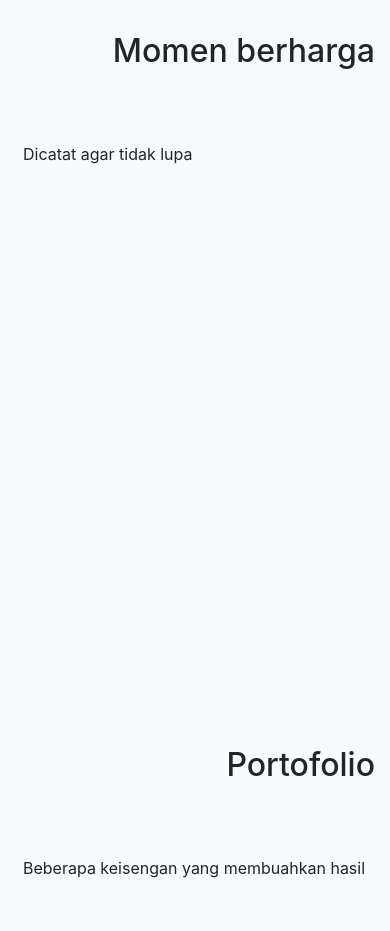
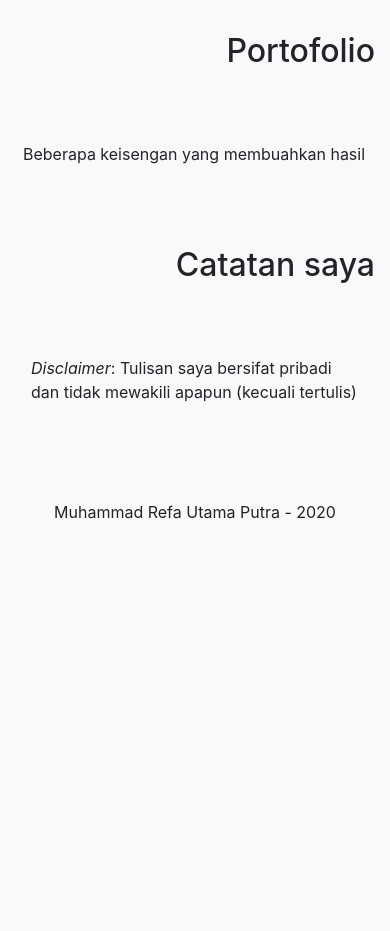
Before and after one commit to muhammadrefa/muhammadrefa.github.io, a plain HTML site: page index.html in a window 390 px wide. Shown: the part 960-1891 px from the top of the page. After the commit the page ends 1548 px from the top, so only its background shows below. Drawn offline with Linux system fonts and the light colour scheme; a script that the page names is missing.

Commit message:
Menghapus timeline

```diff
--- a/index.html
+++ b/index.html
@@ -25,10 +25,6 @@
             }
         </style>
 
-        <!-- Timeline -->
-        <link title="timeline-styles" rel="stylesheet" href="timeline3/css/timeline.css">
-        <script src="timeline3/js/timeline.js"></script>
-
         <!-- RSS reader -->
         <script src="https://cdn.commoninja.com/sdk/latest/commonninja.js" defer></script>
     </head>
@@ -39,7 +35,6 @@
         <nav class="site-header py-1">
             <div class="container d-flex flex-column flex-md-row justify-content-end">
                 <a class="py-2 px-2 d-none d-md-inline-block" href="#tentang">Tentang</a>
-                <a class="py-2 px-2 d-none d-md-inline-block" href="#tanggal-penting">Momen berharga</a>
                 <a class="py-2 px-2 d-none d-md-inline-block" href="#portofolio">Portofolio</a>
                 <a class="py-2 px-2 d-none d-md-inline-block" href="#catatan">Catatan</a>
             </div>
@@ -80,19 +75,6 @@
             <div class="d-md-flex row my-md-3 pl-md-3">
                 <div class="col-md-3 mr-md-3">
                     <div class="my-3 py-3">
-                        <h2 class="text-right" id="tanggal-penting">Momen berharga</h2>
-                    </div>
-                </div>
-                <div class="col mr-md-3">
-                    <div class="my-3 py-3 px-2">
-                        <p>Dicatat agar tidak lupa</p>
-                        <div id='timeline-embed' style="width: 100%; height: 500px"></div>
-                    </div>
-                </div>
-            </div>
-            <div class="d-md-flex row my-md-3 pl-md-3">
-                <div class="col-md-3 mr-md-3">
-                    <div class="my-3 py-3">
                         <h2 class="text-right" id="portofolio">Portofolio</h2>
                     </div>
                 </div>
@@ -124,9 +106,4 @@
         </footer>
     </body>
 
-    <!-- Scripts -->
-    <script type="text/javascript">
-        var options = {start_at_end: true, timenav_position: 'top'}
-        var timeline = new TL.Timeline('timeline-embed', 'https://docs.google.com/spreadsheets/d/1RjhochaUUfk7QA-Y4uUxqnPa0juV0n3Wlm64xgNWU3c/', options);
-    </script>
 </html>
```
